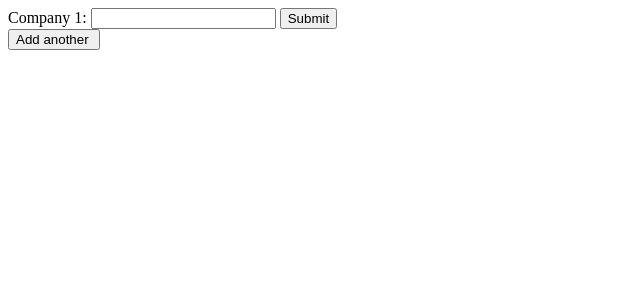
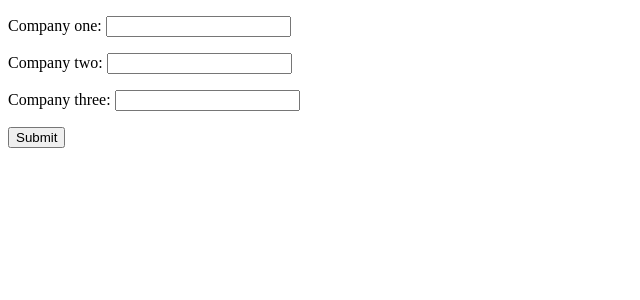
Before and after one commit to SophiaYak/Futuro, a Django app: page /basket in a window 1280 px wide. Shown: the top 300 px of the page, without its empty margins (0-640 px from the left). Run offline with Django 3.2, Linux system fonts and the light colour scheme; parts of the project's set-up code (start-up, migrations or seed data) failed here and were passed over.

Commit message:
views and html accomidate three entries

```diff
--- a/apps/first_app/templates/first_app/basket.html
+++ b/apps/first_app/templates/first_app/basket.html
@@ -6,17 +6,15 @@
 <body>
 <form action= '/companylookup' method = 'post'>
 {% csrf_token %}
-{% for n in items %}
-Company {{n}}:
+{% for n in number %}
+<p>Company {{n}}:
 <input type = "text" name = 'symb'>
 <input type="hidden" name=n value= "one">
+</p>
+{% endfor %}
 <input type = "submit" value = "Submit">
-{% endfor %}
 </form>
-<form action= '/addlookup' method="post">
-{% csrf_token %}
-<input type = "submit" value = "Add another ">
-</form>
+
 
 </body>
 </html>
--- a/apps/first_app/views.py
+++ b/apps/first_app/views.py
@@ -57,16 +57,11 @@ def logout(request):
 	return response
 
 def basket(request):
-	context = {}
+	context = {"number": ["one","two","three"]}
 	measure = {}
 
-	# response.set_cookie('counts','1')
-	# request.session['count'] = int(request.session.get('count',1))+1
-	count = int(request.session.get('count',1))+1
-	#mycount = int(request.COOKIES['counts'])
-	for items in range(0,count):
-		measure = { items: ""}
-	context = {'items': measure}
+
+
 	return  render(request, "first_app/basket.html",context)
 
 def addbasket(request):
```
Also changed, not shown: db.sqlite3.
